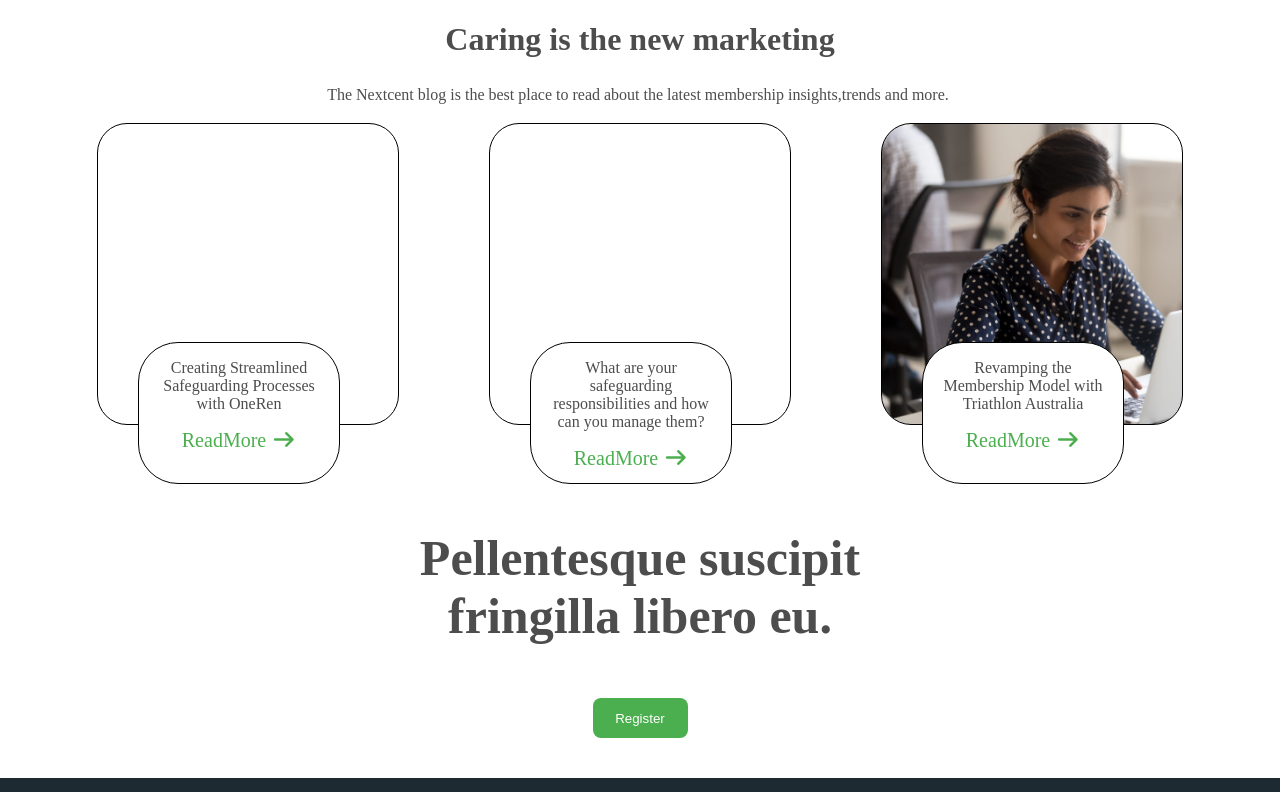
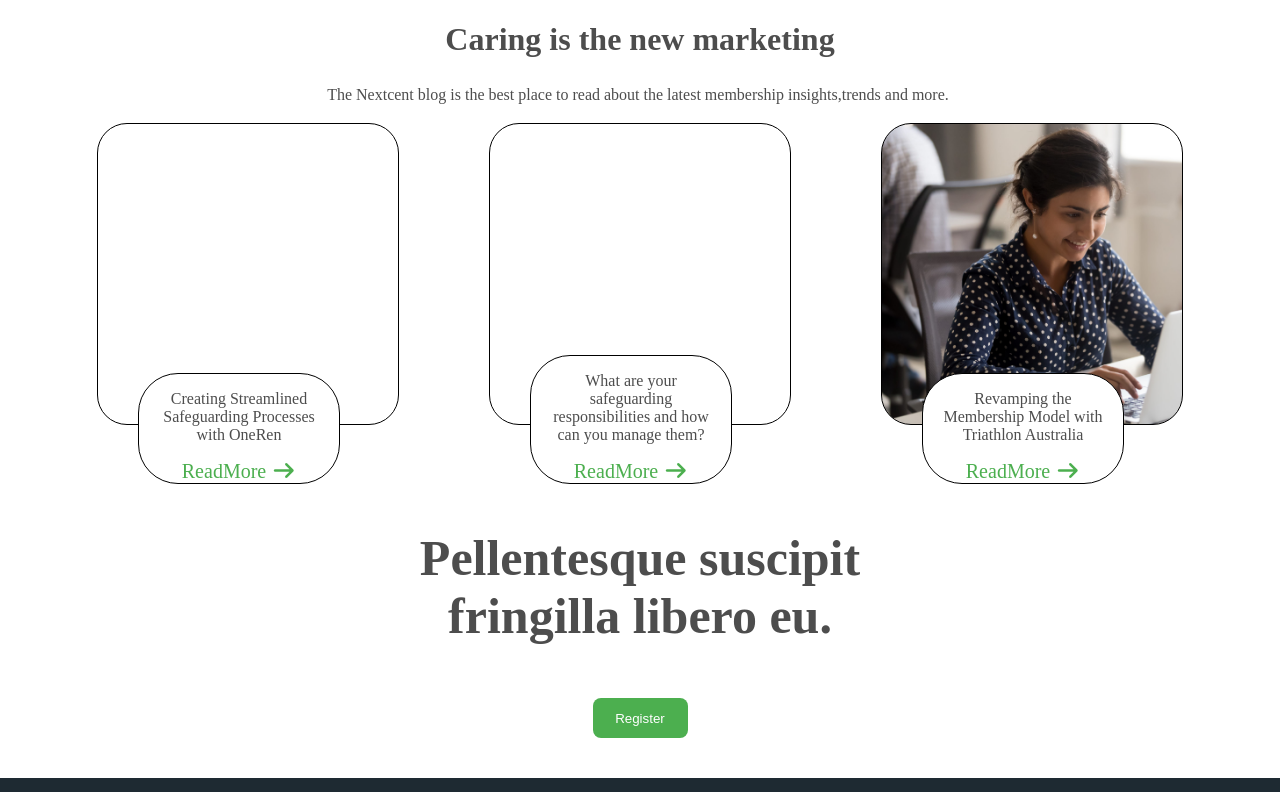
Before and after one commit to Kabileswaran09/Nexcent, a plain HTML site: page index.html in a window 1280 px wide. Shown: the part 2705-3497 px from the top of the page. Drawn offline with Linux system fonts and the light colour scheme.

Commit message:
Update style.css

```diff
--- a/style.css
+++ b/style.css
@@ -448,7 +448,7 @@ nav {
  }
  .sq2{
   border: 1px solid;
-  height: 140px;
+  height: auto;
   width: 200px;
   text-align: center;
   background-color: #FFFFFF;
@@ -463,4 +463,5 @@ nav {
   justify-content: center;
   gap: 90px;
   margin-bottom: 30px;
+
  }
```
